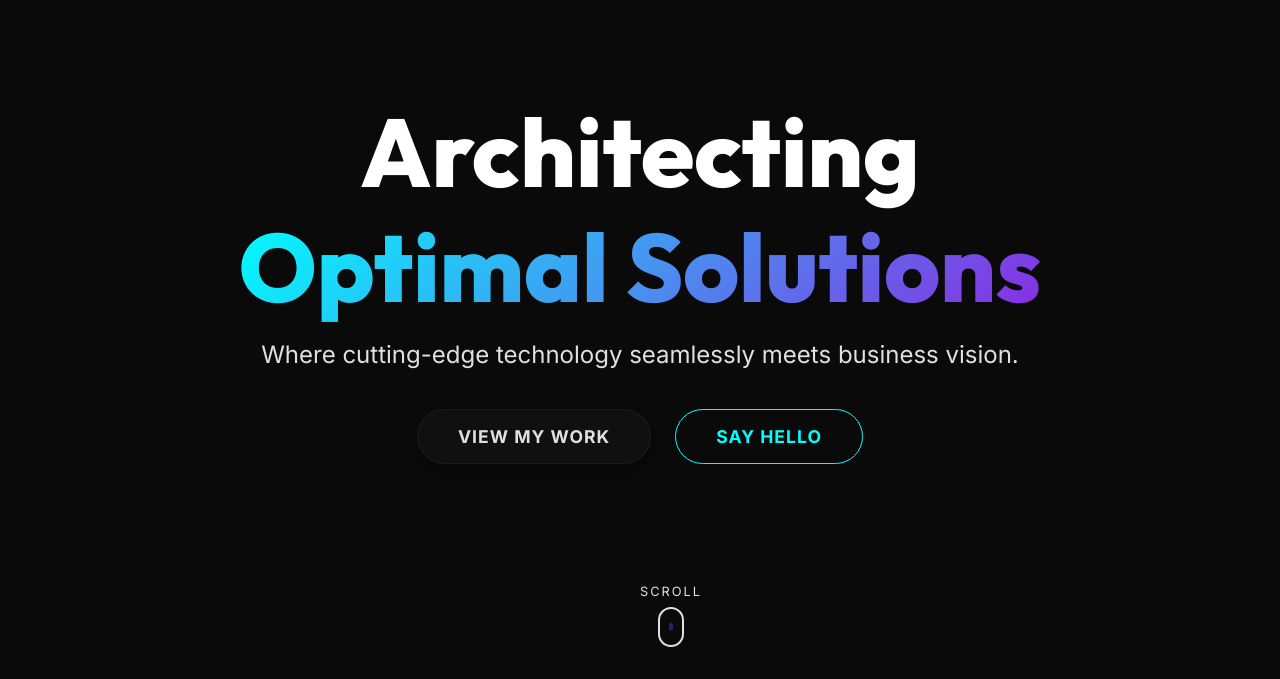
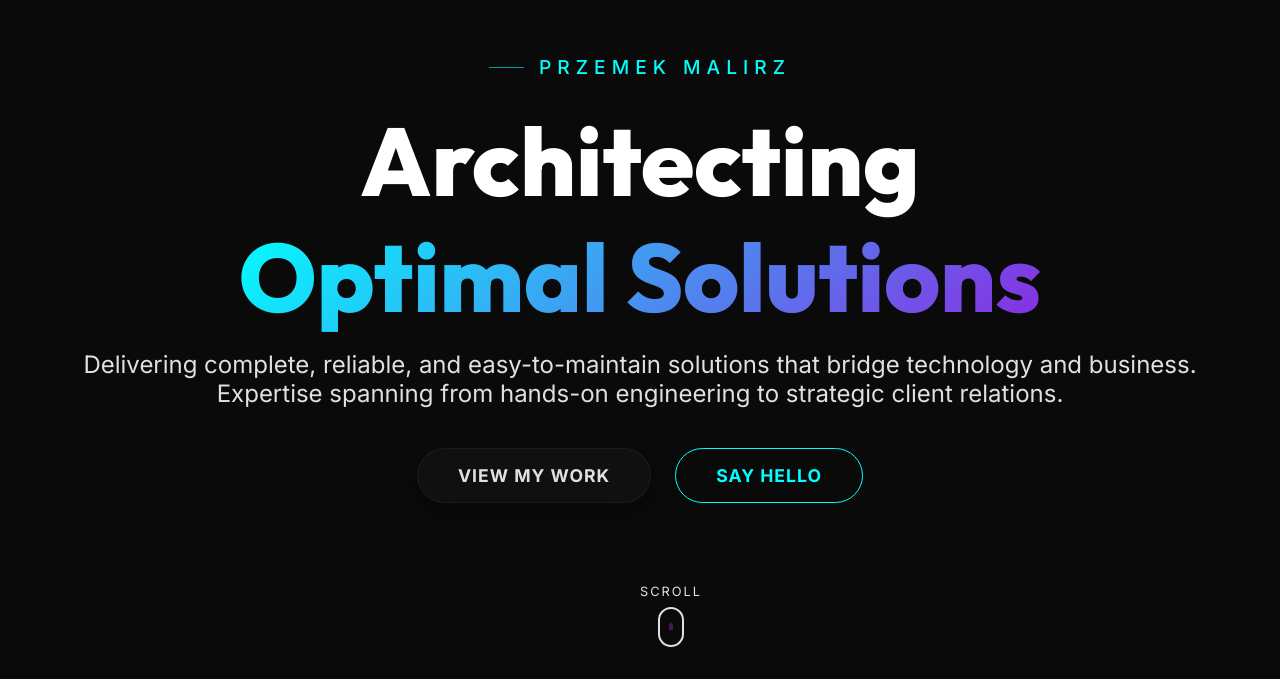
Before and after one commit to pmalirz/pmalirz.github.io, an Astro site: page / in a window 1280 px wide. Shown: the part 121-800 px from the top of the page. Built offline with nearby package versions, Linux system fonts and the light colour scheme; Astro itself is replaced by a stand-in of ours.

Commit message:
subtitle

```diff
--- a/src/components/Welcome.astro
+++ b/src/components/Welcome.astro
@@ -1,8 +1,9 @@
 <div class="hero-container">
   <canvas id="hero-canvas"></canvas>
   <div class="content">
+    <span class="name-intro">Przemek Malirz</span>
     <h1 class="title">Architecting <br/><span class="gradient-text">Optimal Solutions</span></h1>
-    <p class="subtitle">Where cutting-edge technology seamlessly meets business vision.</p>
+    <p class="subtitle">Delivering complete, reliable, and easy-to-maintain solutions that bridge technology and business.<br/>Expertise spanning from hands-on engineering to strategic client relations.</p>
     <div class="cta-group">
       <a href="#projects" class="btn glass">View My Work</a>
       <a href="#contact" class="btn-outline">Say Hello</a>
@@ -43,14 +44,37 @@
   .title {
     font-size: clamp(3rem, 8vw, 6rem);
     margin-bottom: 1rem;
-    animation: fadeInUp 1s ease-out forwards;
+    animation: fadeInUp 1s ease-out 0.2s forwards;
     opacity: 0;
+  }
+  .name-intro {
+    display: inline-block;
+    font-size: clamp(0.9rem, 2vw, 1.2rem);
+    color: var(--color-secondary);
+    text-transform: uppercase;
+    letter-spacing: 6px;
+    font-weight: 500;
+    margin-bottom: 1.5rem;
+    position: relative;
+    padding-left: 50px;
+    animation: fadeInUp 1s ease-out 0.1s forwards;
+    opacity: 0;
+  }
+  .name-intro::before {
+    content: '';
+    position: absolute;
+    left: 0;
+    top: 50%;
+    width: 35px;
+    height: 1px;
+    background: var(--color-secondary);
+    opacity: 0.6;
   }
   .subtitle {
     font-size: clamp(1rem, 3vw, 1.5rem);
     color: var(--color-text);
     margin-bottom: 2.5rem;
-    animation: fadeInUp 1s ease-out 0.3s forwards;
+    animation: fadeInUp 1s ease-out 0.4s forwards;
     opacity: 0;
   }
   .cta-group {
@@ -58,7 +82,7 @@
     gap: 1.5rem;
     justify-content: center;
     pointer-events: auto;
-    animation: fadeInUp 1s ease-out 0.6s forwards;
+    animation: fadeInUp 1s ease-out 0.7s forwards;
     opacity: 0;
   }
   .btn, .btn-outline {
```
